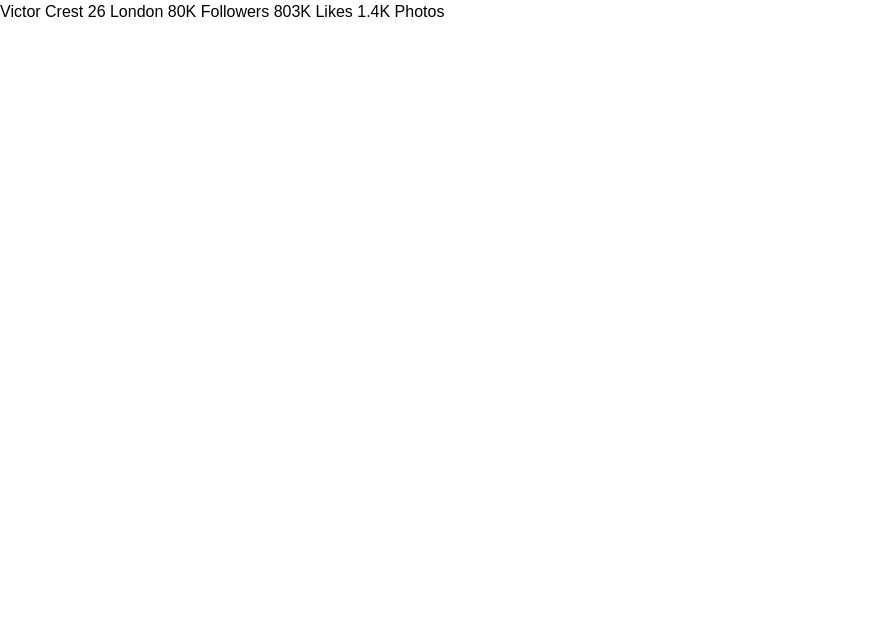
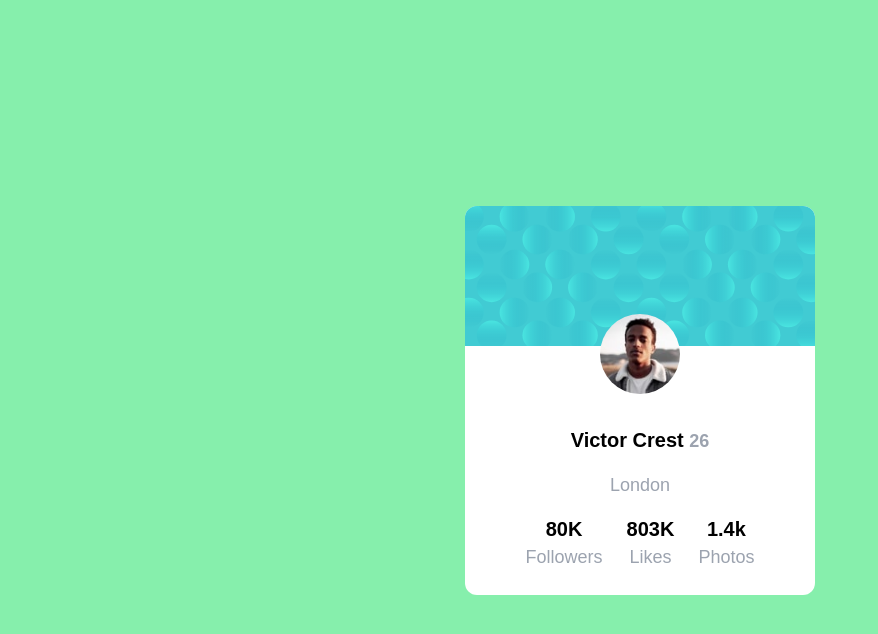
Before and after one commit to ABUHURAIAH/tailwind-Profilel-Card, a website: page index.html in a window 1280 px wide. Shown: the whole page, without its empty margins (0-878 px from the left). Drawn offline with Linux system fonts and the light colour scheme.

Commit message:
completed the project

```diff
--- a/index.html
+++ b/index.html
@@ -11,11 +11,54 @@
       sizes="32x32"
       href="./images/favicon-32x32.png"
     />
-
     <title>Frontend Mentor | Profile card component</title>
     <link rel="stylesheet" href="css/style.css" />
   </head>
   <body>
-    Victor Crest 26 London 80K Followers 803K Likes 1.4K Photos
+    <!-- Global Container -->
+    <div
+      class="max-w-7xl flex flex-col justify-center mx-auto bg-green-300 min-h-screen"
+    >
+      <!-- card Container -->
+      <div
+        class="flex flex-col rounded-xl items-center bg-white max-w-sm mx-auto overflow-hidden pb-6"
+      >
+        <!-- images -->
+        <img src="images/bg-pattern-card.svg" alt="" class="w-full" />
+        <img
+          src="images/image-victor.jpg"
+          alt=""
+          class="transform -translate-y-8 w-20 rounded-full"
+        />
+
+        <div class="flex flex-col  items-center space-y-4">
+          <!-- titles -->
+          <h1 class="text-xl font-bold">
+            Victor Crest <span class="text-lg text-gray-400">26</span>
+          </h1>
+          <h2 class="text-lg text-gray-400">London</h2>
+          <!-- last containetr -->
+          <div class="flex space-x-6">
+            <!-- item 1 -->
+            <div class="flex flex-col items-center">
+              <h1 class="text-xl font-bold">80K</h1>
+              <h2 class="text-lg text-gray-400">Followers</h2>
+            </div>
+
+            <!-- item 2 -->
+            <div class="flex flex-col items-center">
+              <h1 class="text-xl font-bold">803K</h1>
+              <h2 class="text-lg text-gray-400">Likes</h2>
+            </div>
+
+            <!-- item 3 -->
+            <div class="flex flex-col items-center">
+              <h1 class="text-xl font-bold">1.4k</h1>
+              <h2 class="text-lg text-gray-400">Photos</h2>
+            </div>
+          </div>
+        </div>
+      </div>
+    </div>
   </body>
 </html>
```
Also changed, not shown: css/style.css.
